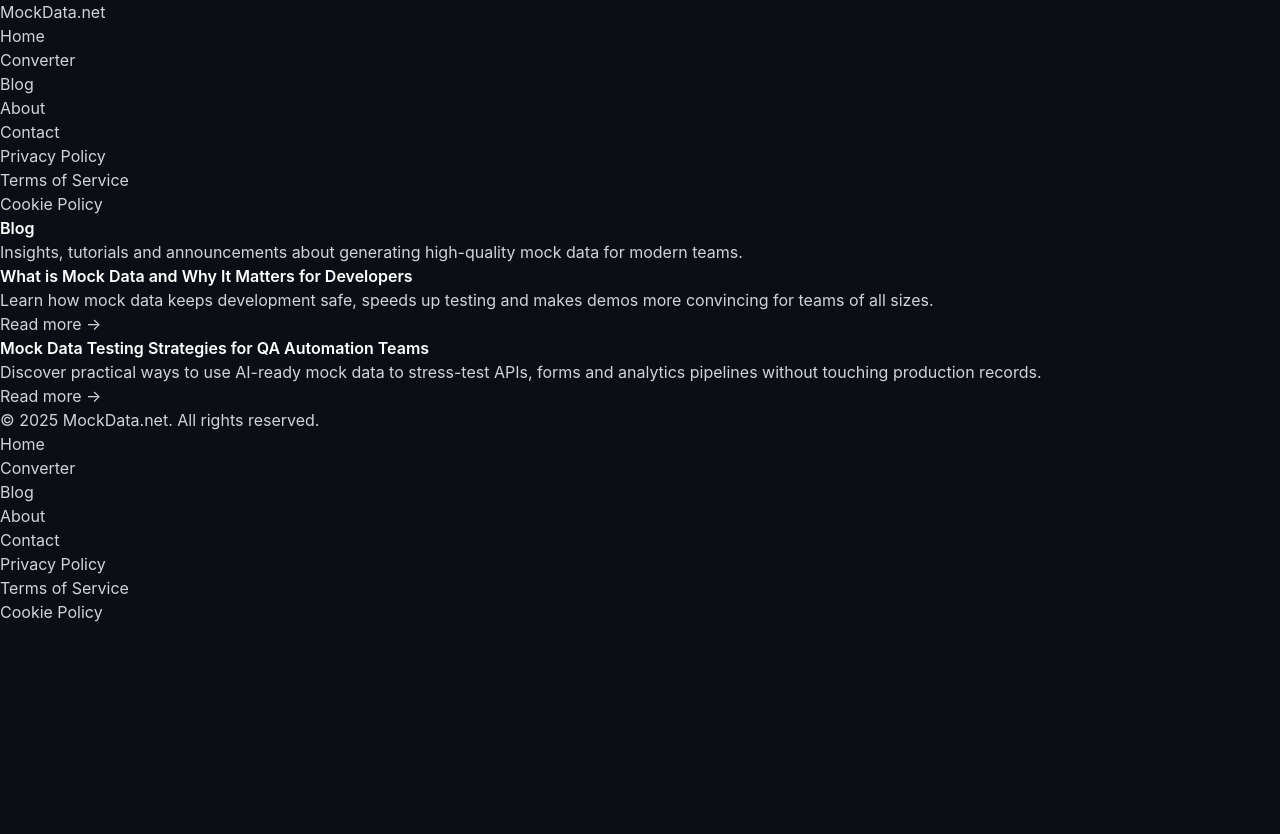
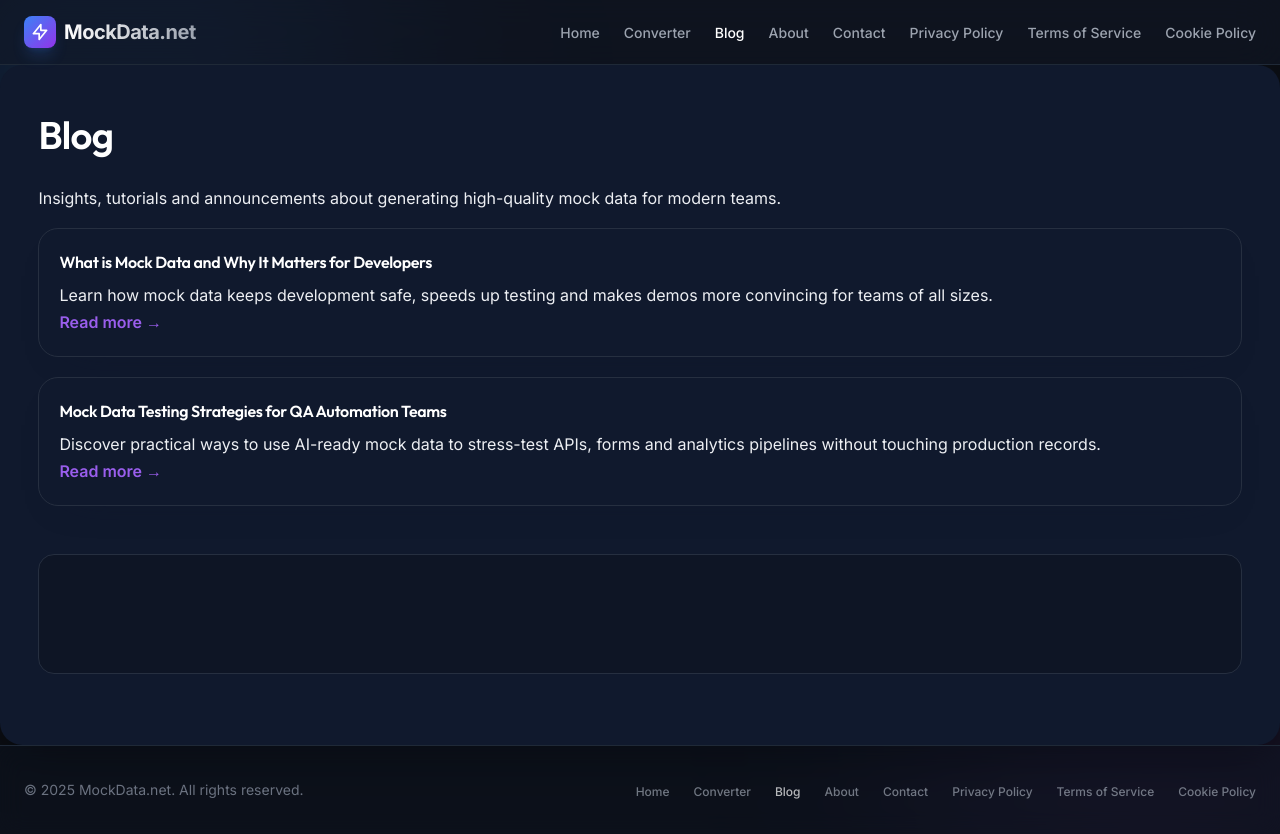
Before and after one commit to burakklc/mock-data-generator, a React (Vite) app: page /blog in a window 1280 px wide. Before the commit the page ends 800 px from the top, so only its background shows below. Built offline with nearby package versions, Linux system fonts and the light colour scheme.

Commit message:
iyileştirme

```diff
--- a/index.html
+++ b/index.html
@@ -1,5 +1,5 @@
 <!DOCTYPE html>
-<html lang="en">
+<html lang="en" class="theme-dark">
   <head>
     <meta charset="UTF-8" />
     <meta name="viewport" content="width=device-width, initial-scale=1.0" />
@@ -14,7 +14,7 @@
     />
     <meta name="robots" content="index,follow" />
     <meta name="author" content="Mock Data Generator" />
-    <meta name="theme-color" content="#0d9488" />
+    <meta name="theme-color" content="#0b0e14" />
     <link rel="canonical" href="https://mockdatagenerator.app/" />
     <link rel="icon" type="image/svg+xml" href="/favicon.svg" />
     <link rel="apple-touch-icon" sizes="180x180" href="/apple-touch-icon.png" />
@@ -67,7 +67,7 @@
       gtag('config', 'G-EMEEEJT4CC');
     </script>
   </head>
-  <body>
+  <body class="bg-dark text-gray-300">
     <div id="root"></div>
     <script type="module" src="/src/main.tsx"></script>
   </body>
--- a/src/App.tsx
+++ b/src/App.tsx
@@ -25,13 +25,17 @@
   { path: '/cookie-policy', label: 'Cookie Policy' },
 ];
 
-function NavigationList({ className }: { className?: string }) {
+function NavigationList({ className, itemClassName }: { className?: string, itemClassName?: string }) {
   return (
     <nav className={className}>
-      <ul className="site-nav">
+      <ul className="flex items-center gap-6">
         {navigation.map((item) => (
           <li key={item.path}>
-            <NavLink to={item.path} className={({ isActive }) => (isActive ? 'is-active' : undefined)} end={item.path === '/'}>
+            <NavLink
+              to={item.path}
+              className={({ isActive }) => `text-sm font-medium transition-colors hover:text-white ${isActive ? 'text-white' : 'text-gray-400'} ${itemClassName || ''}`}
+              end={item.path === '/'}
+            >
               {item.label}
             </NavLink>
           </li>
@@ -43,19 +47,39 @@
 
 function SiteLayout() {
   return (
-    <div className="site-shell">
-      <header className="site-header">
-        <div className="site-logo">
-          <NavLink to="/">MockData.net</NavLink>
+    <div className="flex flex-col min-h-screen bg-dark text-gray-200 font-sans selection:bg-primary/30">
+      {/* Decorative background glow */}
+      <div className="fixed top-[-10%] left-[-10%] w-[40%] h-[40%] rounded-full bg-primary/20 blur-[120px] pointer-events-none z-0" />
+      <div className="fixed bottom-[-10%] right-[-10%] w-[40%] h-[40%] rounded-full bg-purple-500/10 blur-[120px] pointer-events-none z-0" />
+
+      <header className="sticky top-0 z-50 w-full border-b border-gray-800 bg-gray-900/60 backdrop-blur-xl">
+        <div className="container mx-auto px-6 h-16 flex items-center justify-between">
+          <div className="flex items-center gap-2">
+            <div className="w-8 h-8 rounded-lg bg-gradient-to-br from-primary to-purple-600 flex items-center justify-center shadow-lg shadow-primary/20">
+              <svg className="w-5 h-5 text-white" fill="none" viewBox="0 0 24 24" stroke="currentColor">
+                <path strokeLinecap="round" strokeLinejoin="round" strokeWidth={2} d="M13 10V3L4 14h7v7l9-11h-7z" />
+              </svg>
+            </div>
+            <NavLink to="/" className="text-xl font-bold bg-clip-text text-transparent bg-gradient-to-r from-white to-gray-400 tracking-tight">
+              MockData.net
+            </NavLink>
+          </div>
+          <NavigationList className="hidden md:block" />
+          <div className="md:hidden">
+            {/* Mobile menu toggle could go here */}
+          </div>
         </div>
-        <NavigationList />
       </header>
-      <main className="site-main" id="main-content">
+
+      <main className="flex-1 flex flex-col relative z-10 w-full" id="main-content">
         <Outlet />
       </main>
-      <footer className="site-footer">
-        <p>© {new Date().getFullYear()} MockData.net. All rights reserved.</p>
-        <NavigationList className="site-footer__nav" />
+
+      <footer className="border-t border-gray-800 bg-gray-900/40 backdrop-blur-md relative z-10">
+        <div className="container mx-auto px-6 py-8 flex flex-col md:flex-row items-center justify-between gap-4">
+          <p className="text-gray-500 text-sm">© {new Date().getFullYear()} MockData.net. All rights reserved.</p>
+          <NavigationList className="opacity-70 hover:opacity-100 transition-opacity" itemClassName="!text-xs" />
+        </div>
       </footer>
     </div>
   );
--- a/src/components/DashboardShell.tsx
+++ b/src/components/DashboardShell.tsx
@@ -16,38 +16,8 @@
 
 export function DashboardShell({ children, activeView }: DashboardShellProps) {
     return (
-        <div className="min-h-screen bg-dark flex flex-col font-sans selection:bg-primary/30">
-            {/* HEADER */}
-            <header className="h-14 border-b border-gray-800 flex items-center justify-between px-6 bg-dark/80 backdrop-blur-md sticky top-0 z-50">
-                <div className="flex items-center gap-2">
-                    <div className="w-8 h-8 bg-primary rounded-lg flex items-center justify-center text-white font-bold text-lg">
-                        M
-                    </div>
-                    <span className="font-bold text-gray-100 tracking-tight">MockData.net</span>
-                </div>
-
-                <nav className="flex items-center gap-6">
-                    <a
-                        href="https://github.com/burakklc/mock-data-generator"
-                        target="_blank"
-                        rel="noopener noreferrer"
-                        className="text-gray-400 hover:text-white transition-colors flex items-center gap-2 text-sm font-medium"
-                    >
-                        <Github className="w-4 h-4" />
-                        <span>GitHub</span>
-                    </a>
-                    <NavLink
-                        to="/docs"
-                        className="text-gray-400 hover:text-white transition-colors flex items-center gap-2 text-sm font-medium"
-                    >
-                        <BookOpen className="w-4 h-4" />
-                        <span>Docs</span>
-                    </NavLink>
-                </nav>
-            </header>
-
-            {/* MAIN CONTENT */}
-            <main className="flex-1 relative overflow-hidden flex flex-col">
+        <div className="flex-1 flex flex-col font-sans selection:bg-primary/30 min-h-0 w-full relative">
+            <main className="flex-1 relative overflow-hidden flex flex-col w-full h-full">
                 <AnimatePresence mode="wait">
                     {activeView === 'hero' ? (
                         <motion.div
@@ -55,7 +25,7 @@
                             initial={{ opacity: 0 }}
                             animate={{ opacity: 1 }}
                             exit={{ opacity: 0 }}
-                            className="flex-1 flex flex-col"
+                            className="flex-1 flex flex-col w-full h-full"
                         >
                             {children}
                         </motion.div>
@@ -64,7 +34,8 @@
                             key="workspace"
                             initial={{ opacity: 0 }}
                             animate={{ opacity: 1 }}
-                            className="flex-1 flex flex-col h-[calc(100vh-3.5rem)]"
+                            className="flex-1 flex flex-col w-full h-[calc(100vh-4rem-64px)] overflow-hidden"
+                            style={{ height: 'calc(100vh - 4rem - 98px)' }} /* Approx height to fill remaining space */
                         >
                             {children}
                         </motion.div>
--- a/src/index.css
+++ b/src/index.css
@@ -25,4 +25,10 @@
     .glass-panel {
         @apply bg-gray-900/50 backdrop-blur-sm border border-gray-800 rounded-lg;
     }
+
+    .bg-grid-pattern {
+        background-image: linear-gradient(to right, #ffffff 1px, transparent 1px),
+            linear-gradient(to bottom, #ffffff 1px, transparent 1px);
+        background-size: 24px 24px;
+    }
 }
--- a/src/main.tsx
+++ b/src/main.tsx
@@ -2,6 +2,7 @@
 import ReactDOM from 'react-dom/client';
 import App from './App';
 import { Analytics } from '@vercel/analytics/react';
+import './styles.css';
 import './index.css';
 
 import { HelmetProvider } from 'react-helmet-async';
```
